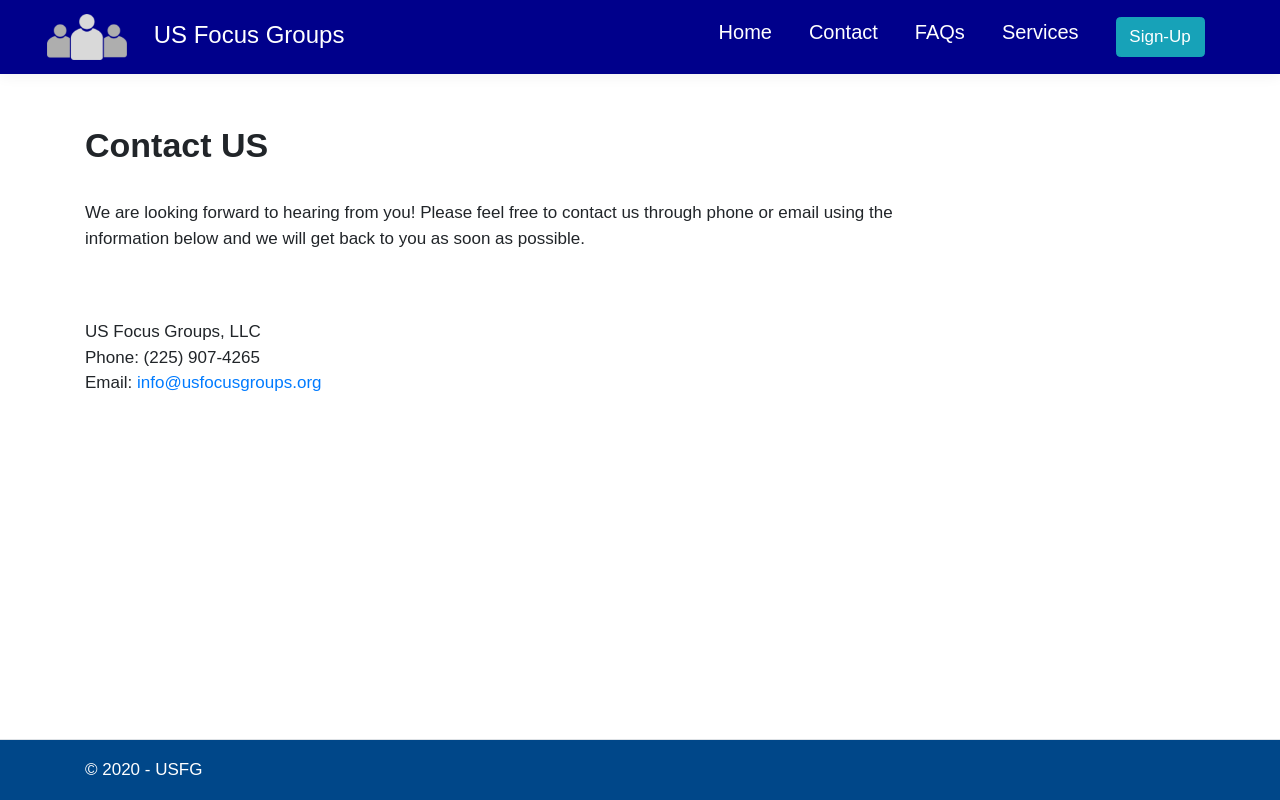
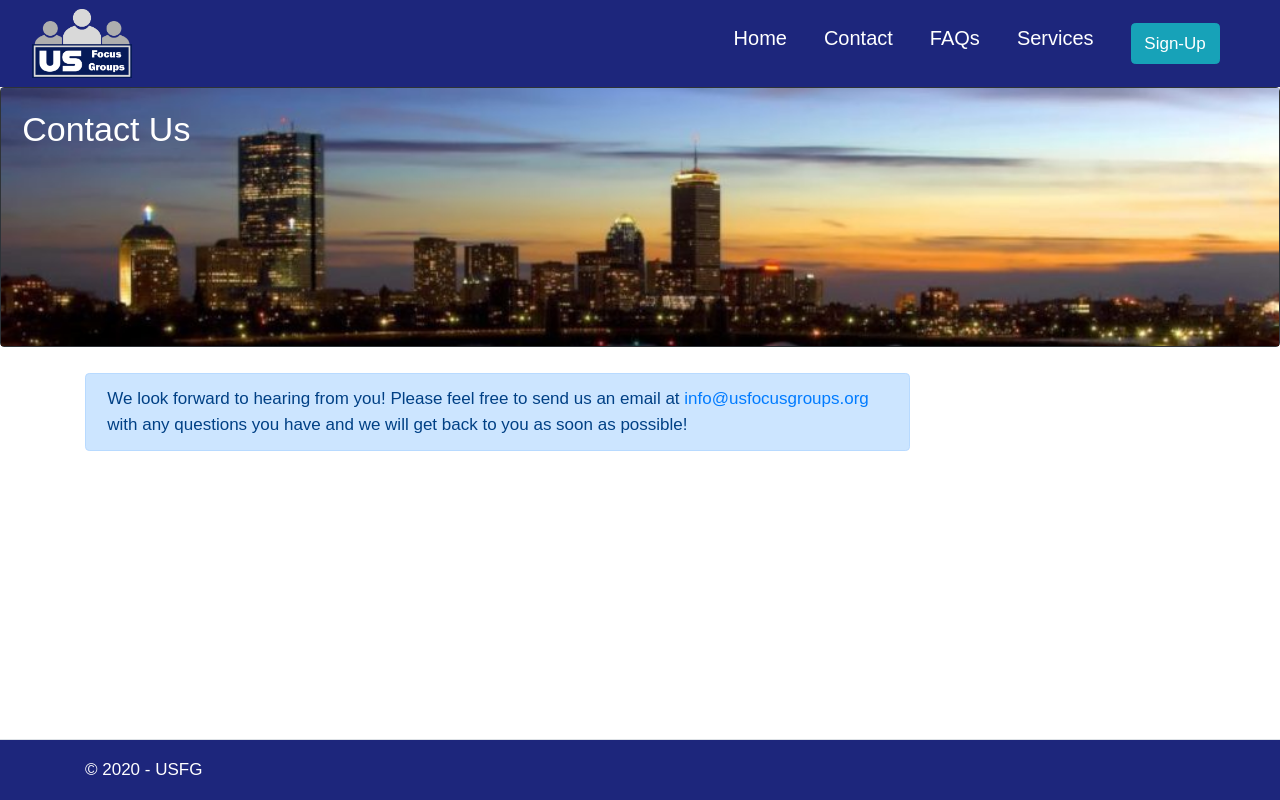
Before and after one commit to Brandt-moreThan4/LAFG---Website, a Django app: page /contact/ in a window 1280 px wide. Run offline with Django 3.2, Linux system fonts and the light colour scheme; some libraries are stand-ins or nearby versions.

```diff
--- a/LAFG/lafg_site/static/lafg_site/css/site.css
+++ b/LAFG/lafg_site/static/lafg_site/css/site.css
@@ -3,7 +3,7 @@
 
 header {
     /* background-color: rgb(0, 71, 137); */
-    background-color: darkblue;
+    background-color: rgba(29, 38, 124, 1);
 }
 
 .nav-link {
@@ -19,6 +19,7 @@ header {
     color: black !important;
 }
 
+/* Logo stuff */
 #nav-logo{
     width: 80px;
     height: auto;
@@ -48,9 +49,8 @@ html {
 
 body {
     /* Margin bottom by footer height */
-    margin-bottom: 100px;
+    margin-bottom: 60px;
     font-family: Arial, Helvetica, sans-serif;
-    /* font-family: ga; */
     /* font-family: "Times New Roman", Times, serif; */
 }
 
@@ -60,7 +60,7 @@ body {
     width: 100%;
     white-space: nowrap;
     line-height: 60px; /* Vertically center the text there */
-    background-color: rgb(0, 71, 137);
+    background-color: rgba(29, 38, 124, 1);
     color: white !important;
 }
 
--- a/LAFG/lafg_site/templates/lafg_site/base.html
+++ b/LAFG/lafg_site/templates/lafg_site/base.html
@@ -21,18 +21,20 @@
 <body>
     <header>
 
-        <nav class="navbar navbar-expand-sm navbar-toggleable-sm navbar-dark border-bottom box-shadow mb-3" style="margin:0px !important; border-bottom:0px !important">
+        <nav class="navbar navbar-expand-sm navbar-toggleable-sm navbar-dark border-bottom box-shadow mb-3 my-shadow" style="margin:0px !important; border-bottom:0px !important">
             <div class="container-fluid">
-                <!-- <div>
-                    <img src="{% static 'lafg_site/Images/USFG_Logo.png' %}" alt="logo" style="width: 100px; height: auto;">
-                </div> -->
-                <div class="container-fluid">
+                <div>
+                    <a href="{% url 'lafg_site:home' %}">
+                        <img src="{% static 'lafg_site/Images/USFG_Logo.png' %}" alt="logo" style="width: 100px; height: auto;">
+                    </a>
+                </div>
+                <!-- <div class="container-fluid">
                     <div id="logo-container">
-                        <a href="{% url 'marketing:home' %}">
+                        <a href="{% url 'lafg_site:home' %}">
                             <img id="nav-logo" src="{% static 'lafg_site/Images/Logo_People.png' %}" alt="logo">
                             US Focus Groups
                         </a>
-                    </div>
+                    </div> -->
                 <button class="navbar-toggler" type="button" data-toggle="collapse" data-target=".navbar-collapse" aria-controls="navbarSupportedContent"
                         aria-expanded="false" aria-label="Toggle navigation">
                     <span class="navbar-toggler-icon"></span>
@@ -63,44 +65,13 @@
     </header>
 
 
-    <!-- <div class="card bg-dark text-white">
-        <img id="skyLine" src= "{% static 'lafg_site/Images/skyline.jpg' %}" alt="Skyline"/>
-        <div class="card-img-overlay">
-            <h2 class="card-title">{% block page_title %}{% endblock %}</h2>
-        </div>
-    </div> -->
 
 
 
-    <!-- <div class="container"> -->
-        <!-- <div class="row"> -->
-            <!-- <div> -->
-                <main>
-                    {% block content %}{% endblock %}
-                </main>
-            <!-- </div> -->
+    <main>
+        {% block content %}{% endblock %}
+    </main>
 
-            <br /><br />
-
-            <!-- <div class="col-md-3 mt-5 mt-md-0">
-                <div class="right-nav">
-                    <h4>Page Navigation</h4>
-                    <ul>
-                        <li><a class="" href="{% url 'lafg_site:home' %}">Home</a></li> <hr />
-                        <li><a class="" href="{% url 'lafg_site:contact' %}">Contact Us</a></li><hr />
-                        <li><a class="" href="{% url 'lafg_site:sign_up' %}">Sign-Up Form</a></li>
-                    </ul>
-                    <br /><br />
-                    <h4>US Focus Groups</h4>
-                    <ul>
-                        <li>Phone: (225) 907-4265</li>
-                        <li>Email: <a href="mailto:info@usfocusgroups.org">info@usfocusgroups.org</a></li>
-                    </ul>
-                </div>
-            </div> -->
-
-        </div>
-    </div>
 
 
     <footer class="border-top footer">
--- a/LAFG/lafg_site/templates/lafg_site/contact.html
+++ b/LAFG/lafg_site/templates/lafg_site/contact.html
@@ -1,24 +1,38 @@
     {% extends "lafg_site/base.html" %}
     {% load static %}
 
+    <style>
+
+
+    #skyline {
+        width: 100%;
+    }
+
+
+    </style>
+
     {% block title %}Contact{% endblock %}
-    {% block page_title %}CONTACT{% endblock %}
+
+
 
     {% block content %}
-
-    <br /> <br />
+    <!-- For some reason, the iiamge below needs to be in a card because I couldn't make its width to be 100% otherwise. -->
+    <div class="card bg-dark text-white">
+        <img id="skyLine" src= "{% static 'lafg_site/Images/skyline.jpg' %}" alt="Skyline"/>
+        <div class="card-img-overlay">
+            <h2 class="card-title">Contact Us</h2>
+        </div>
+    </div>
+    <br />
     <div class="container">
         <div class="row">
             <div class="col-md-9">
-                <h2 class="heading">Contact US</h2><br />
-                <p>We are looking forward to hearing from you! Please feel free to contact us through phone or email using the
-                    information below and we will get back to you as soon as possible.</p>
-                <br /><br />
-                <div>
-                    <span>US Focus Groups, LLC</span><br />
-                    <span>Phone: (225) 907-4265</span><br />
-                    <span>Email: <a href="mailto:info@usfocusgroups.org">info@usfocusgroups.org</a></span>
-                </div>
+                <!-- <h2 class="heading">Contact Us</h2><br />  -->
+                <p class="alert alert-primary">We look forward to hearing from you! Please feel free to send us an email at
+                     <span><a href="mailto:info@usfocusgroups.org">info@usfocusgroups.org</a></span> with any questions you have
+                      and we will get back to you as soon as possible!
+                </p>
+                <br>
             </div>
         </div>
     </div>
--- a/LAFG/lafg_site/templates/lafg_site/faqs.html
+++ b/LAFG/lafg_site/templates/lafg_site/faqs.html
@@ -18,7 +18,7 @@
 
     {% block content %}
         <br><br>
-        <div class="container">
+      <div class="container">
             <div class="row">
                 <div class="col-md-6">
                     <h2>Frequently Asked Questions</h2>
@@ -110,7 +110,8 @@
                     </div>
                   </div>
               </div>
-            </div>
+              <br><br>
+          </div>
 
 
 
```
Also changed, not shown: LAFG/lafg_site/templates/lafg_site/services.html (+6 -1 lines), LAFG/lafg_site/static/lafg_site/Images/courtRoom2.jpg (added).
